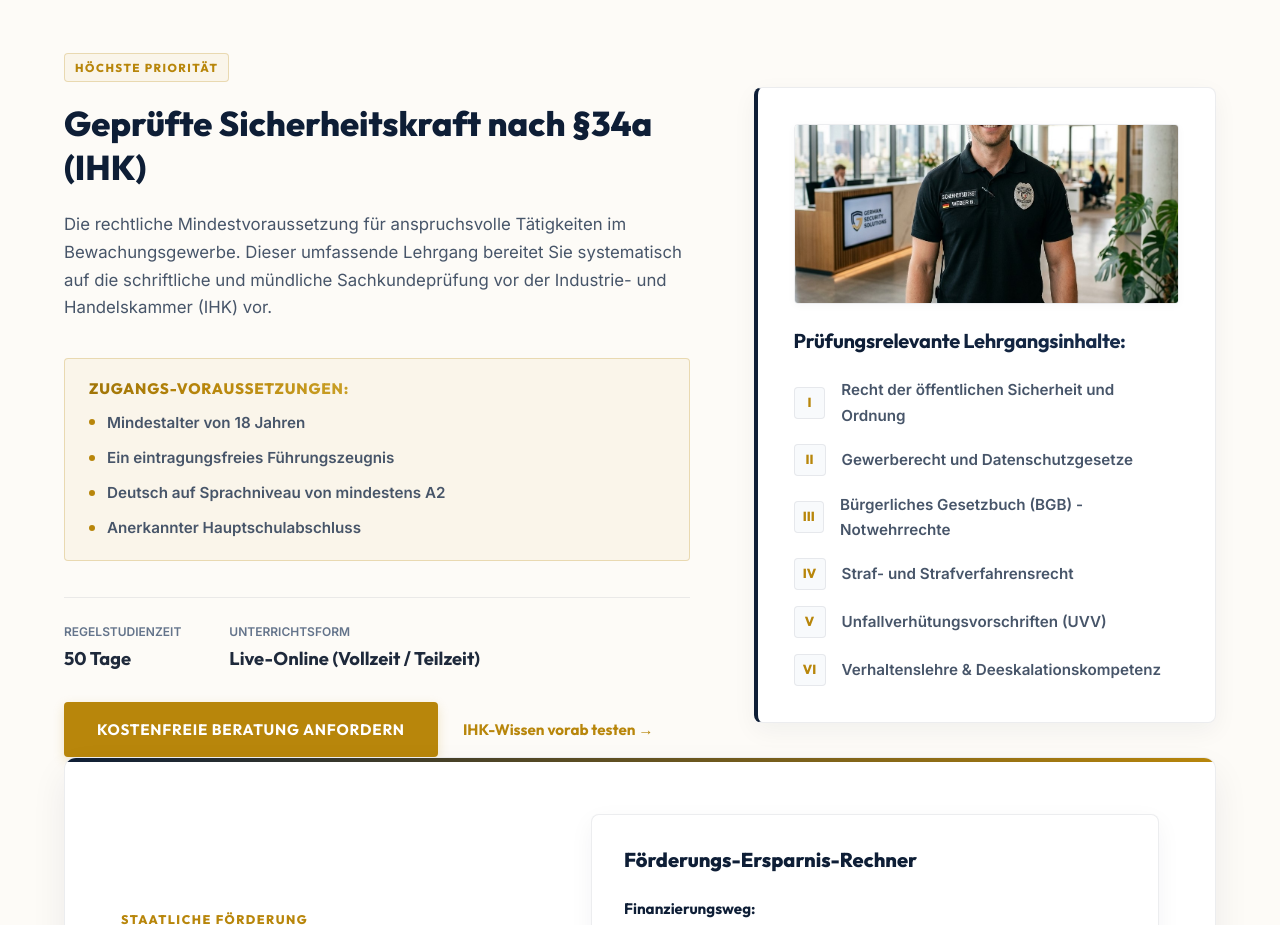
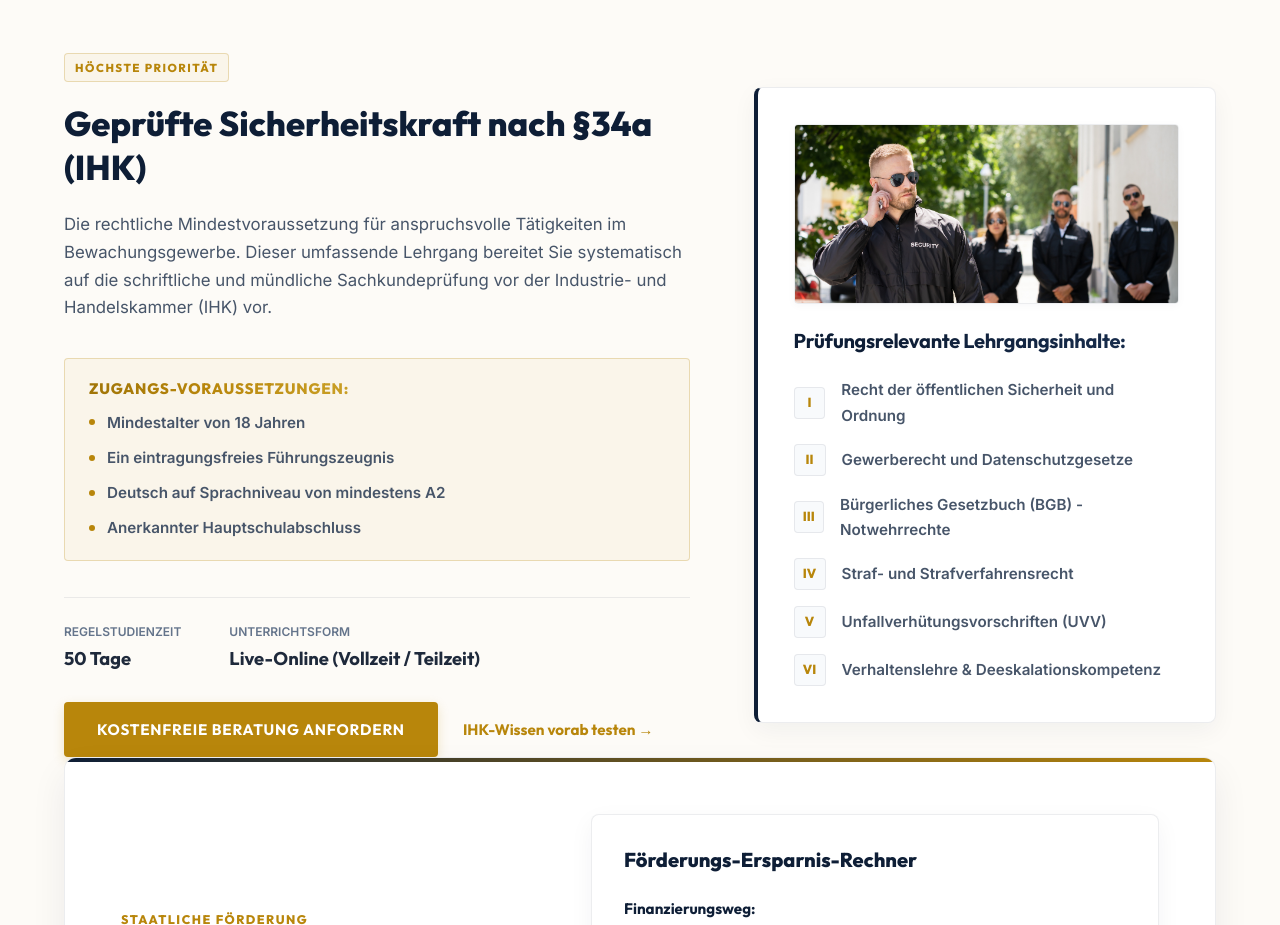
Before and after one commit to DONNERAIART/Blue-light-college, a plain HTML site: page index.html in a window 1280 px wide. Shown: the part 2181-3106 px from the top of the page. Drawn offline with Linux system fonts and the light colour scheme.

Commit message:
fix(ui): use new user-provided JPEG security course image and align object-position to top

```diff
--- a/index.css
+++ b/index.css
@@ -3531,7 +3531,7 @@
     width: 100%;
     height: 100%;
     object-fit: cover;
-    object-position: center center;
+    object-position: center top;
     display: block;
     transition: transform var(--transition-normal) ease;
 }
--- a/index.html
+++ b/index.html
@@ -308,7 +308,7 @@
                         <div class="course-card-visual">
                             <div class="academic-syllabus-box">
                                 <div class="syllabus-image-wrapper">
-                                    <img src="security_course.png" alt="IHK §34a Sicherheitskraft Ausbildung" class="syllabus-image">
+                                    <img src="security_course.jpg" alt="IHK §34a Sicherheitskraft Ausbildung" class="syllabus-image">
                                 </div>
                                 <h4 class="syllabus-title text-gradient-navy" data-translate="syllabus_title_security">Prüfungsrelevante Lehrgangsinhalte:</h4>
                                 <ul class="syllabus-list">
```
Also changed, not shown: security_course.jpg (added), security_course.png (deleted).
